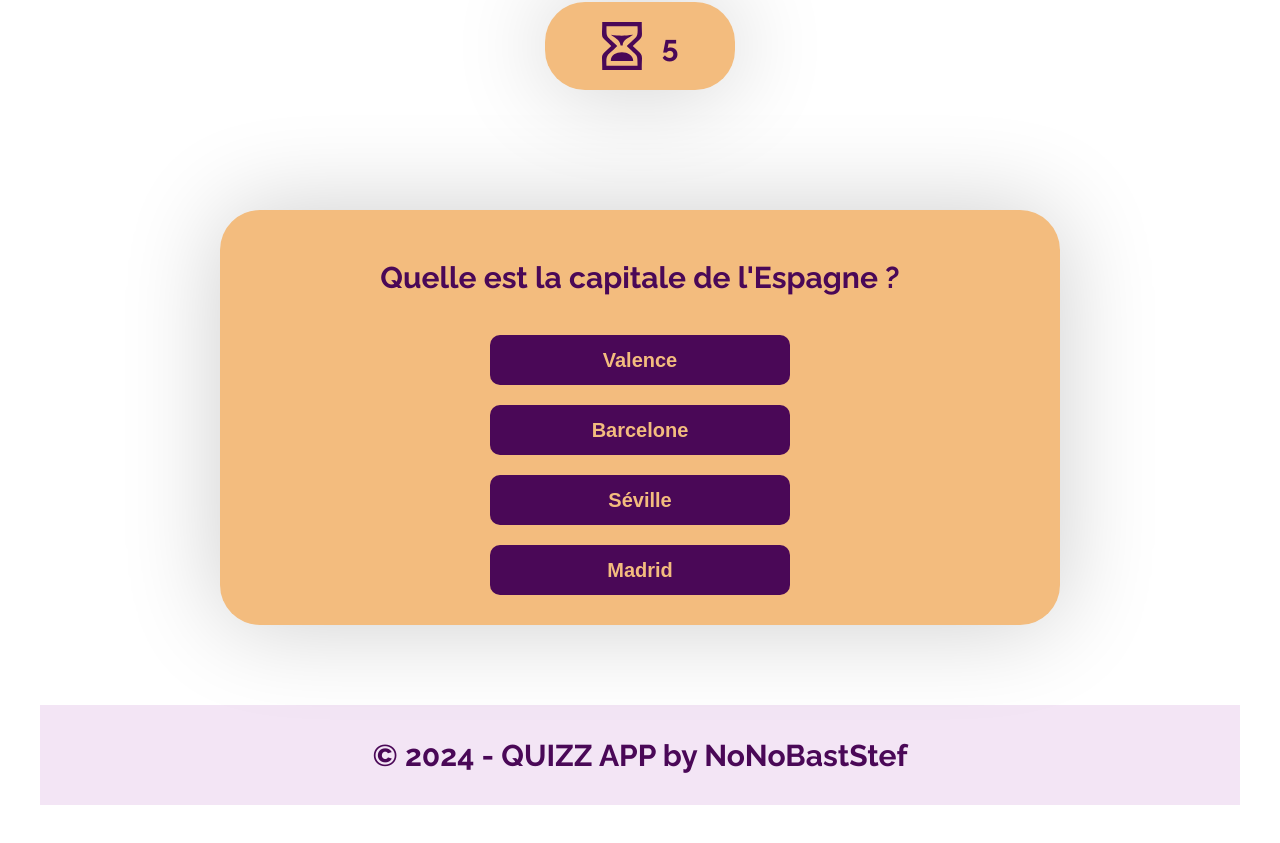
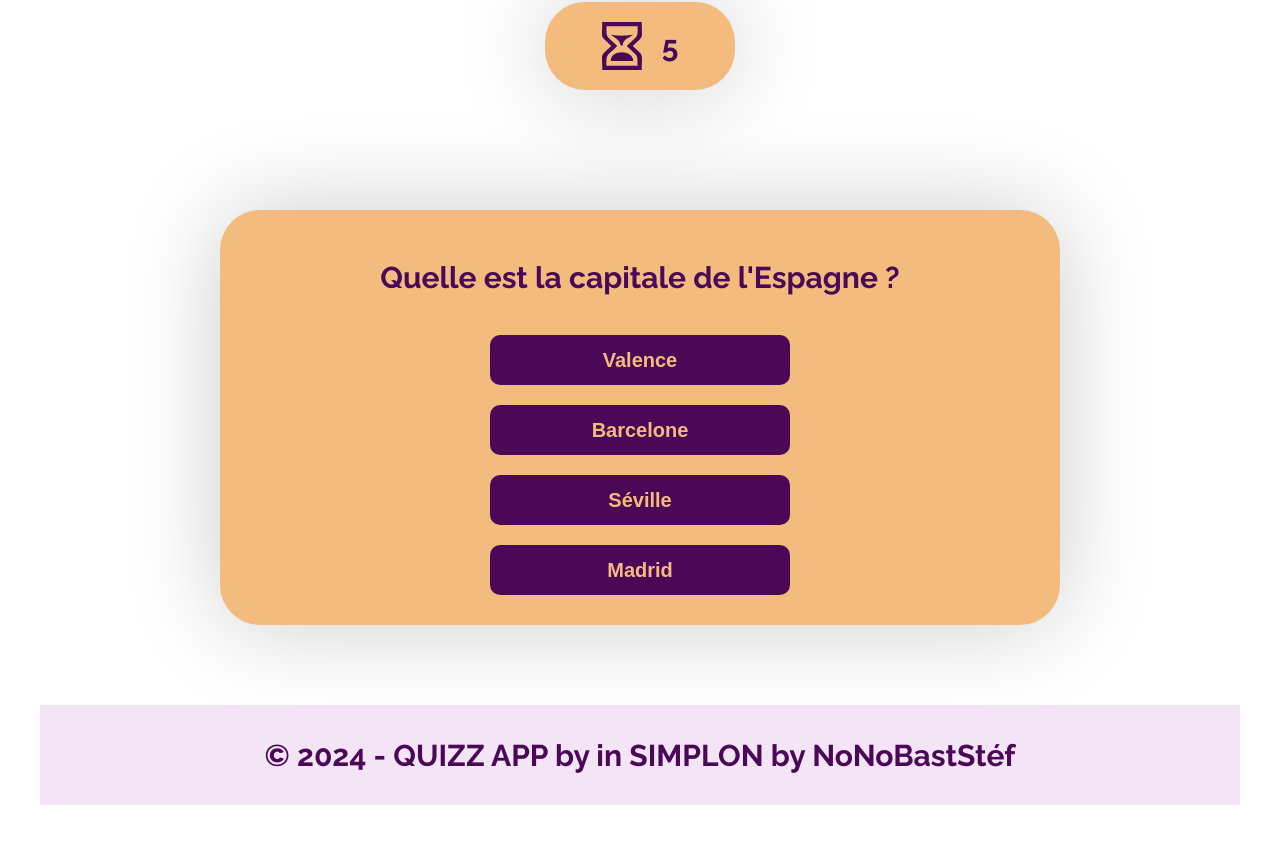
Before and after one commit to ThibaultDausque/Quizz-app, a SvelteKit app in the folder front/: page / in a window 1280 px wide. Shown: the part 358-1201 px from the top of the page. Built offline with nearby package versions, Linux system fonts and the light colour scheme.

Commit message:
sabler rotate

```diff
--- a/front/src/components/Footer.svelte
+++ b/front/src/components/Footer.svelte
@@ -1,5 +1,5 @@
 <div class="footer">
-    <p>© 2024 - QUIZZ APP by NoNoBastStef</p>
+    <p>© 2024 - QUIZZ APP by in SIMPLON by NoNoBastStéf</p>
 </div>
 
 <style>
```
